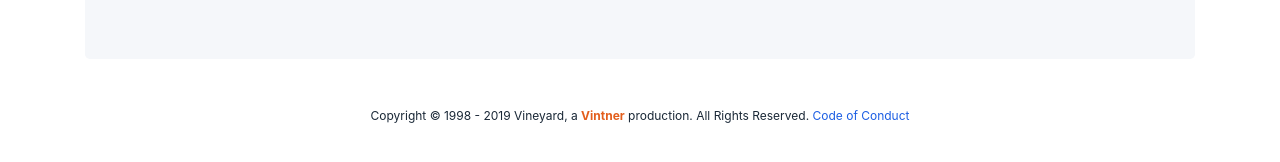
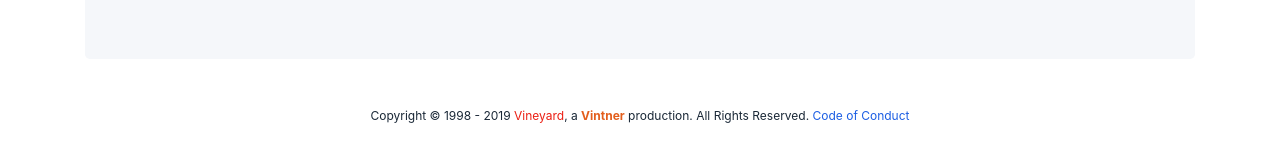
Before and after one commit to vintnerhaus/vineyard.haus, a Jekyll site: the page built from about.html, in a window 1280 px wide. Shown: the part 526-688 px from the top of the page. Built offline with Jekyll 4.4.1, drawn with Linux system fonts in a browser that asks for light colours; nearby versions of some CDN libraries; Markdown is read by kramdown in place of the engine named in the settings.

Commit message:
Update footer.html

```diff
--- a/_includes/footer.html
+++ b/_includes/footer.html
@@ -1,6 +1,6 @@
 <footer>
     <div class="container">
-        Copyright &copy; 1998 - {{ site.time | date: '%Y' }} Vineyard, a <a href="https://vintner.haus"
+        Copyright &copy; 1998 - {{ site.time | date: '%Y' }} <font color="#EB1F14">Vineyard</font>, a <a href="https://vintner.haus"
                 target="_blank" style="color:#E35E1C;font-weight:bold;">Vintner</a> production. All Rights Reserved. <a href="https://gossip.haus/conduct">Code
                 of Conduct</a>
     </div>
```
